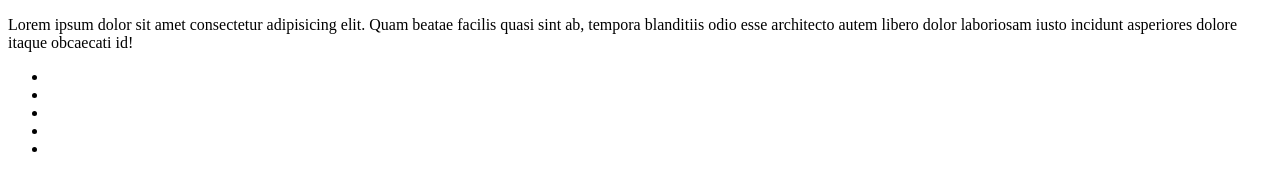
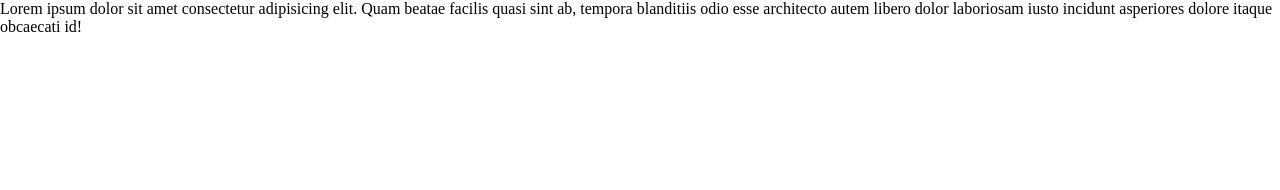
Before and after one commit to Maycon13PB/Git_Estudos, a plain HTML site: page index.html in a window 1280 px wide. Drawn offline with Linux system fonts and the light colour scheme.

```diff
--- a/style.css
+++ b/style.css
@@ -1,3 +1,5 @@
 *{
-
+    margin: 0;
+    padding: 0;
+    bottom: 0;
 }
```
